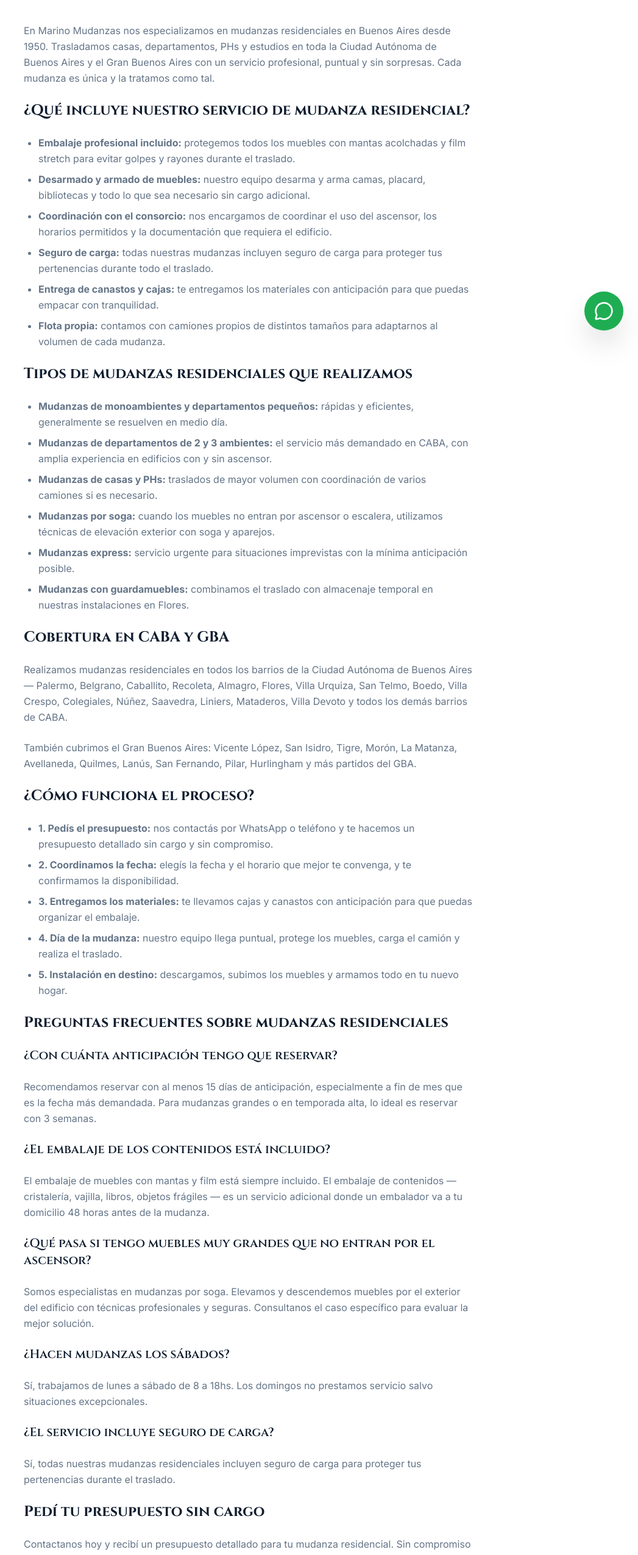
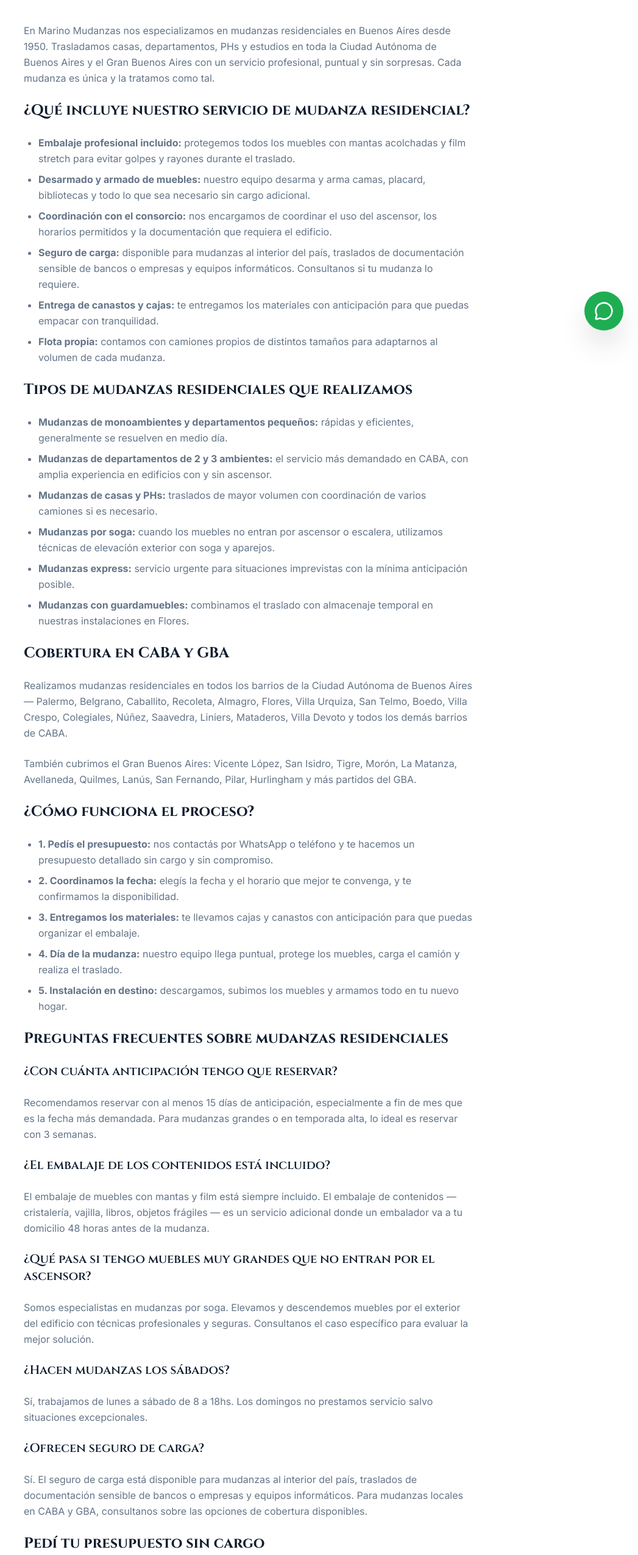
Before and after one commit to Lukaku55/marinomudanzas-next, a Next.js app: page /mudanzas-residenciales in a window 1280 px wide. Shown: the part 234-2784 px from the top of the page at 61% size, without its empty margins (233-1280 px from the left). Built offline with nearby package versions, Linux system fonts and the light colour scheme.

Commit message:
Clarify seguro de carga scope on residential page

```diff
--- a/app/mudanzas-residenciales/page.tsx
+++ b/app/mudanzas-residenciales/page.tsx
@@ -6,7 +6,7 @@ import WhatsAppButton from "@/components/WhatsAppButton";
 
 export const metadata: Metadata = {
   title: "Mudanzas Residenciales en Buenos Aires | Marino Mudanzas",
-  description: "Mudanzas de casas y departamentos en Buenos Aires. Embalaje incluido, seguro de carga y más de 80 años de experiencia. ¡Pedí tu presupuesto sin cargo hoy! Tel 4611-1818",
+  description: "Mudanzas de casas y departamentos en Buenos Aires. Embalaje incluido y más de 80 años de experiencia. ¡Pedí tu presupuesto sin cargo hoy! Tel 4611-1818",
 };
 
 const serviceSchema = {
@@ -68,10 +68,10 @@ const faqSchema = {
     },
     {
       "@type": "Question",
-      "name": "¿El servicio de mudanza residencial incluye seguro de carga?",
+      "name": "¿Ofrecen seguro de carga?",
       "acceptedAnswer": {
         "@type": "Answer",
-        "text": "Sí, todas nuestras mudanzas residenciales incluyen seguro de carga para proteger tus pertenencias durante el traslado."
+        "text": "Sí. El seguro de carga está disponible para mudanzas al interior del país, traslados de documentación sensible de bancos o empresas y equipos informáticos. Para mudanzas locales en CABA y GBA, consultanos sobre las opciones de cobertura disponibles."
       }
     }
   ]
@@ -95,7 +95,7 @@ export default function Page() {
               <li><strong>Embalaje profesional incluido:</strong> protegemos todos los muebles con mantas acolchadas y film stretch para evitar golpes y rayones durante el traslado.</li>
               <li><strong>Desarmado y armado de muebles:</strong> nuestro equipo desarma y arma camas, placard, bibliotecas y todo lo que sea necesario sin cargo adicional.</li>
               <li><strong>Coordinación con el consorcio:</strong> nos encargamos de coordinar el uso del ascensor, los horarios permitidos y la documentación que requiera el edificio.</li>
-              <li><strong>Seguro de carga:</strong> todas nuestras mudanzas incluyen seguro de carga para proteger tus pertenencias durante todo el traslado.</li>
+              <li><strong>Seguro de carga:</strong> disponible para mudanzas al interior del país, traslados de documentación sensible de bancos o empresas y equipos informáticos. Consultanos si tu mudanza lo requiere.</li>
               <li><strong>Entrega de canastos y cajas:</strong> te entregamos los materiales con anticipación para que puedas empacar con tranquilidad.</li>
               <li><strong>Flota propia:</strong> contamos con camiones propios de distintos tamaños para adaptarnos al volumen de cada mudanza.</li>
             </ul>
@@ -137,8 +137,8 @@ export default function Page() {
             <h3 className="font-display text-xl font-semibold text-foreground mt-6 mb-2">¿Hacen mudanzas los sábados?</h3>
             <p>Sí, trabajamos de lunes a sábado de 8 a 18hs. Los domingos no prestamos servicio salvo situaciones excepcionales.</p>
 
-            <h3 className="font-display text-xl font-semibold text-foreground mt-6 mb-2">¿El servicio incluye seguro de carga?</h3>
-            <p>Sí, todas nuestras mudanzas residenciales incluyen seguro de carga para proteger tus pertenencias durante el traslado.</p>
+            <h3 className="font-display text-xl font-semibold text-foreground mt-6 mb-2">¿Ofrecen seguro de carga?</h3>
+            <p>Sí. El seguro de carga está disponible para mudanzas al interior del país, traslados de documentación sensible de bancos o empresas y equipos informáticos. Para mudanzas locales en CABA y GBA, consultanos sobre las opciones de cobertura disponibles.</p>
 
             <h2 className="font-display text-2xl font-bold text-foreground mt-10 mb-4">Pedí tu presupuesto sin cargo</h2>
             <p>Contactanos hoy y recibí un presupuesto detallado para tu mudanza residencial. Sin compromiso y con respuesta inmediata.</p>
```
